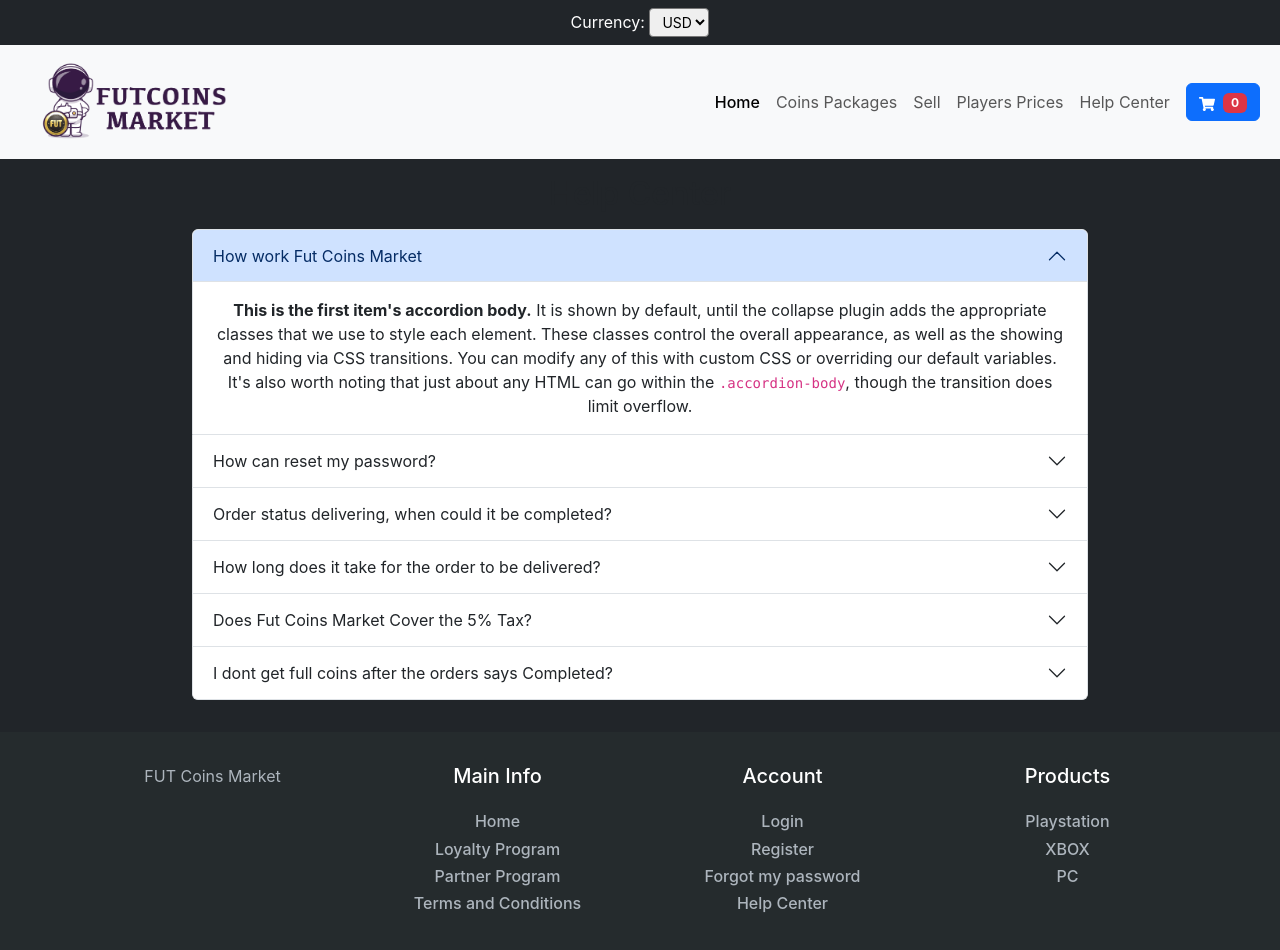
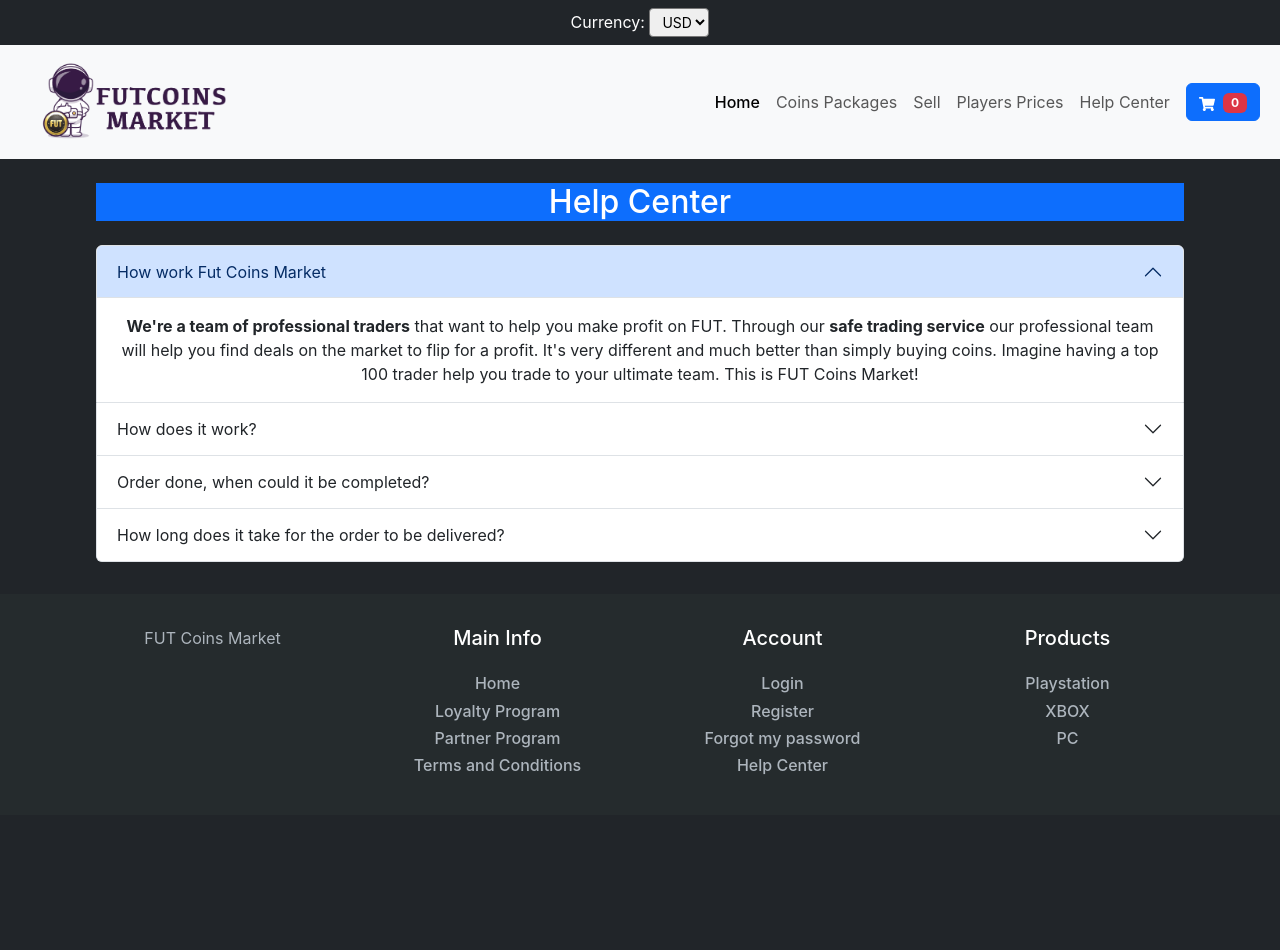
Before and after one commit to lisandroman/fcm, a React (Create React App) app: page /help in a window 1280 px wide. Shown: the top 950 px of the page. After the commit the page ends 815 px from the top, so only its background shows below. Built offline with nearby package versions, Linux system fonts and the light colour scheme.

Commit message:
Fix H2 in all pages with the same aspect

```diff
--- a/src/components/pages/Buy/Buy.jsx
+++ b/src/components/pages/Buy/Buy.jsx
@@ -109,7 +109,7 @@
 
   return (
     <BuyPageStyled>
-      <h2 className="text-white">Packages</h2>
+      <h2 className="text-white bg bg-primary mt-4">Packages</h2>
       <p className="text-warning">
         Contract our services to improve your FUT Squad
       </p>
--- a/src/components/pages/BuyPlayers/BuyPlayers.jsx
+++ b/src/components/pages/BuyPlayers/BuyPlayers.jsx
@@ -14,6 +14,7 @@
   };
   return (
     <BuyPlayersPageStyled>
+      <h2 className="bg bg-primary text-white mt-4 mb-4">Player Prices</h2>
       <h5 className="text-primary mt-3 text-white">
         We teach you how to invest
       </h5>
--- a/src/components/pages/Help/Help.jsx
+++ b/src/components/pages/Help/Help.jsx
@@ -7,7 +7,7 @@
 
   return (
     <HelpPageStyled>
-      <h2 className="helpTitle">Help Center</h2>
+      <h2 className="container mt-4 mb-4 text-white bg bg-primary">Help Center</h2>
       <div className="accordion" id="accordionExample">
         <div className="accordion-item">
           <h2 className="accordion-header" id="headingOne">
@@ -29,14 +29,13 @@
             data-bs-parent="#accordionExample"
           >
             <div className="accordion-body">
-              <strong>This is the first item's accordion body.</strong> It is
-              shown by default, until the collapse plugin adds the appropriate
-              classes that we use to style each element. These classes control
-              the overall appearance, as well as the showing and hiding via CSS
-              transitions. You can modify any of this with custom CSS or
-              overriding our default variables. It's also worth noting that just
-              about any HTML can go within the <code>.accordion-body</code>,
-              though the transition does limit overflow.
+              <strong>We're a team of professional traders</strong> that want to
+              help you make profit on FUT. Through our{" "}
+              <strong>safe trading service</strong> our professional team will
+              help you find deals on the market to flip for a profit. It's very
+              different and much better than simply buying coins. Imagine having
+              a top 100 trader help you trade to your ultimate team. This is FUT
+              Coins Market!
             </div>
           </div>
         </div>
@@ -50,7 +49,7 @@
               aria-expanded="false"
               aria-controls="collapseTwo"
             >
-              How can reset my password?
+              How does it work?
             </button>
           </h2>
           <div
@@ -60,14 +59,10 @@
             data-bs-parent="#accordionExample"
           >
             <div className="accordion-body">
-              <strong>This is the second item's accordion body.</strong> It is
-              hidden by default, until the collapse plugin adds the appropriate
-              classes that we use to style each element. These classes control
-              the overall appearance, as well as the showing and hiding via CSS
-              transitions. You can modify any of this with custom CSS or
-              overriding our default variables. It's also worth noting that just
-              about any HTML can go within the <code>.accordion-body</code>,
-              though the transition does limit overflow.
+              Through our Snipe Method, our professional traders browse the
+              market for you looking for cards that've been listed far under
+              their actual value. Once our trader finds a deal they'll help you
+              snipe it and flip it for a profit.
             </div>
           </div>
         </div>
@@ -81,7 +76,7 @@
               aria-expanded="false"
               aria-controls="collapseThree"
             >
-              Order status delivering, when could it be completed?
+              Order done, when could it be completed?
             </button>
           </h2>
           <div
@@ -91,107 +86,41 @@
             data-bs-parent="#accordionExample"
           >
             <div className="accordion-body">
-              <strong>This is the third item's accordion body.</strong> It is
-              hidden by default, until the collapse plugin adds the appropriate
-              classes that we use to style each element. These classes control
-              the overall appearance, as well as the showing and hiding via CSS
-              transitions. You can modify any of this with custom CSS or
-              overriding our default variables. It's also worth noting that just
-              about any HTML can go within the <code>.accordion-body</code>,
-              though the transition does limit overflow.
+              <strong>Delivering are quickly </strong>just we need to be
+              professional and respect the income orders. In 1hour we can
+              process orders by 500k, It might takes longer than the normal
+              speed when stock is short or when we receive too many orders in
+              short time, please wait patiently.{" "}
+              <strong>
+                You will also receive email notifications when the order is
+                done.
+              </strong>
             </div>
           </div>
         </div>
         <div className="accordion-item">
-          <h2 className="accordion-header" id="headingOne">
+          <h2 className="accordion-header" id="headingFour">
             <button
               className="accordion-button collapsed"
               type="button"
               data-bs-toggle="collapse"
-              data-bs-target="#collapseOne"
-              aria-expanded="true"
-              aria-controls="collapseOne"
+              data-bs-target="#collapseFour"
+              aria-expanded="false"
+              aria-controls="collapseFour"
             >
               How long does it take for the order to be delivered?
             </button>
           </h2>
           <div
-            id="collapseOne"
+            id="collapseFour"
             className="accordion-collapse collapse"
-            aria-labelledby="headingOne"
+            aria-labelledby="headingFour"
             data-bs-parent="#accordionExample"
           >
             <div className="accordion-body">
-              <strong>This is the first item's accordion body.</strong> It is
-              shown by default, until the collapse plugin adds the appropriate
-              classes that we use to style each element. These classes control
-              the overall appearance, as well as the showing and hiding via CSS
-              transitions. You can modify any of this with custom CSS or
-              overriding our default variables. It's also worth noting that just
-              about any HTML can go within the <code>.accordion-body</code>,
-              though the transition does limit overflow.
-            </div>
-          </div>
-        </div>
-        <div className="accordion-item">
-          <h2 className="accordion-header" id="headingTwo">
-            <button
-              className="accordion-button collapsed"
-              type="button"
-              data-bs-toggle="collapse"
-              data-bs-target="#collapseTwo"
-              aria-expanded="false"
-              aria-controls="collapseTwo"
-            >
-              Does Fut Coins Market Cover the 5% Tax?
-            </button>
-          </h2>
-          <div
-            id="collapseTwo"
-            className="accordion-collapse collapse"
-            aria-labelledby="headingTwo"
-            data-bs-parent="#accordionExample"
-          >
-            <div className="accordion-body">
-              <strong>This is the second item's accordion body.</strong> It is
-              hidden by default, until the collapse plugin adds the appropriate
-              classes that we use to style each element. These classes control
-              the overall appearance, as well as the showing and hiding via CSS
-              transitions. You can modify any of this with custom CSS or
-              overriding our default variables. It's also worth noting that just
-              about any HTML can go within the <code>.accordion-body</code>,
-              though the transition does limit overflow.
-            </div>
-          </div>
-        </div>
-        <div className="accordion-item">
-          <h2 className="accordion-header" id="headingThree">
-            <button
-              className="accordion-button collapsed"
-              type="button"
-              data-bs-toggle="collapse"
-              data-bs-target="#collapseThree"
-              aria-expanded="false"
-              aria-controls="collapseThree"
-            >
-              I dont get full coins after the orders says Completed?
-            </button>
-          </h2>
-          <div
-            id="collapseThree"
-            className="accordion-collapse collapse"
-            aria-labelledby="headingThree"
-            data-bs-parent="#accordionExample"
-          >
-            <div className="accordion-body">
-              <strong>This is the third item's accordion body.</strong> It is
-              hidden by default, until the collapse plugin adds the appropriate
-              classes that we use to style each element. These classes control
-              the overall appearance, as well as the showing and hiding via CSS
-              transitions. You can modify any of this with custom CSS or
-              overriding our default variables. It's also worth noting that just
-              about any HTML can go within the <code>.accordion-body</code>,
-              though the transition does limit overflow.
+              Usually on the same day. Depending on the stock, it may be
+              available in <strong>just 1 hour</strong>, we will inform you of
+              the time so that you always know the status of your order
             </div>
           </div>
         </div>
@@ -204,7 +133,7 @@
 
 
 const HelpPageStyled = styled.div`
-  width: 70%;
+  width: 85%;
   margin: 0 auto;
 
   .helpTitle {
```
